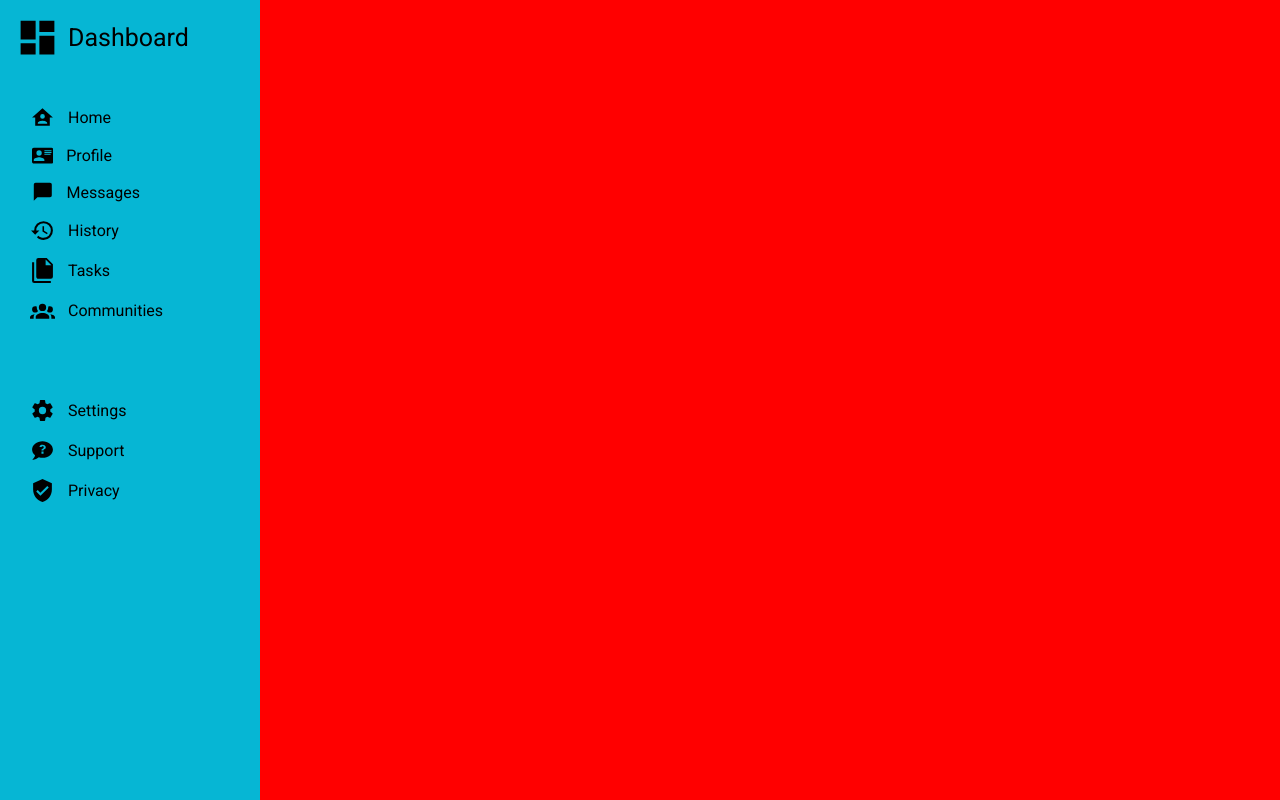
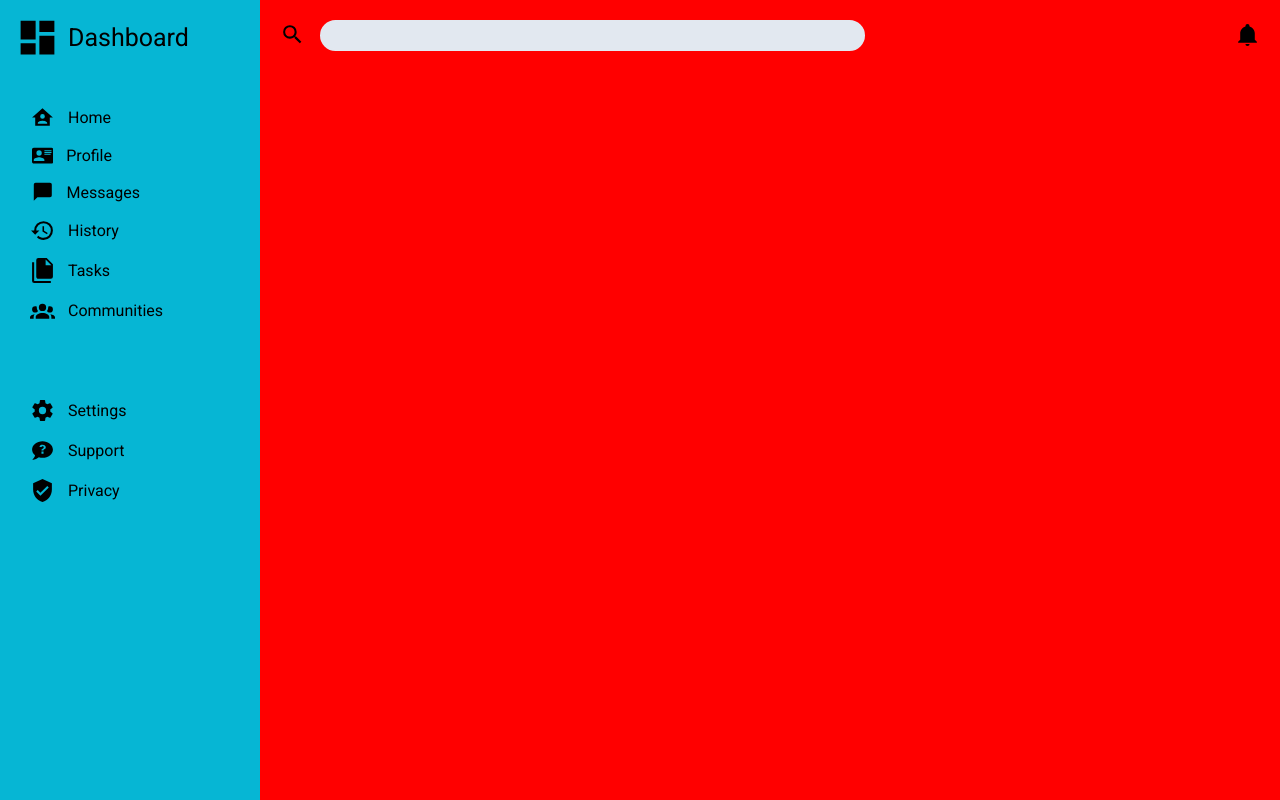
Before and after one commit to rzh4321/TOP-admin-dashboard, a plain HTML site: page index.html in a window 1280 px wide. Drawn offline with Linux system fonts and the light colour scheme.

Commit message:
completed searchbar

```diff
--- a/index.html
+++ b/index.html
@@ -60,8 +60,13 @@
     <div class="main">
         <div class="header">
             <div class="sub-header space-between">
-                <div class="search space-between"></div>
-                <div class="personal-info space-between"></div>
+                <div class="search space-between" style="gap: 15px;">
+                    <a href="#" style="margin-top: 2px;"><svg class="icon" xmlns="http://www.w3.org/2000/svg" viewBox="0 0 24 24"><title>magnify</title><path d="M9.5,3A6.5,6.5 0 0,1 16,9.5C16,11.11 15.41,12.59 14.44,13.73L14.71,14H15.5L20.5,19L19,20.5L14,15.5V14.71L13.73,14.44C12.59,15.41 11.11,16 9.5,16A6.5,6.5 0 0,1 3,9.5A6.5,6.5 0 0,1 9.5,3M9.5,5C7,5 5,7 5,9.5C5,12 7,14 9.5,14C12,14 14,12 14,9.5C14,7 12,5 9.5,5Z" /></svg></a>
+                    <input type="search" id="searchbar" size="65">
+                </div>
+                <div class="personal-info space-between">
+                    <a href="#" style="margin-top: 2px;"><svg class="icon" xmlns="http://www.w3.org/2000/svg" viewBox="0 0 24 24"><title>bell</title><path d="M21,19V20H3V19L5,17V11C5,7.9 7.03,5.17 10,4.29C10,4.19 10,4.1 10,4A2,2 0 0,1 12,2A2,2 0 0,1 14,4C14,4.1 14,4.19 14,4.29C16.97,5.17 19,7.9 19,11V17L21,19M14,21A2,2 0 0,1 12,23A2,2 0 0,1 10,21" /></svg></a>
+                </div>
             </div>
             <div class="sub-header space-between">
                 <div class="space-between">
--- a/style.css
+++ b/style.css
@@ -9,6 +9,7 @@ body {
     background-color: red;
     flex-grow: 1;
     display: flex;
+    padding: 20px;
     flex-direction: column;
 }
 
@@ -64,3 +65,14 @@ body {
     display: flex;
     flex-direction: column;
 }
+
+#searchbar {
+    background-color: #e2e8f0;
+    border-radius: 30px;
+    border: 2px solid #e2e8f0;
+}
+
+#searchbar:focus {
+    border: 3px solid cyan;
+    box-shadow: 0px 0px 10px black;
+}
```
